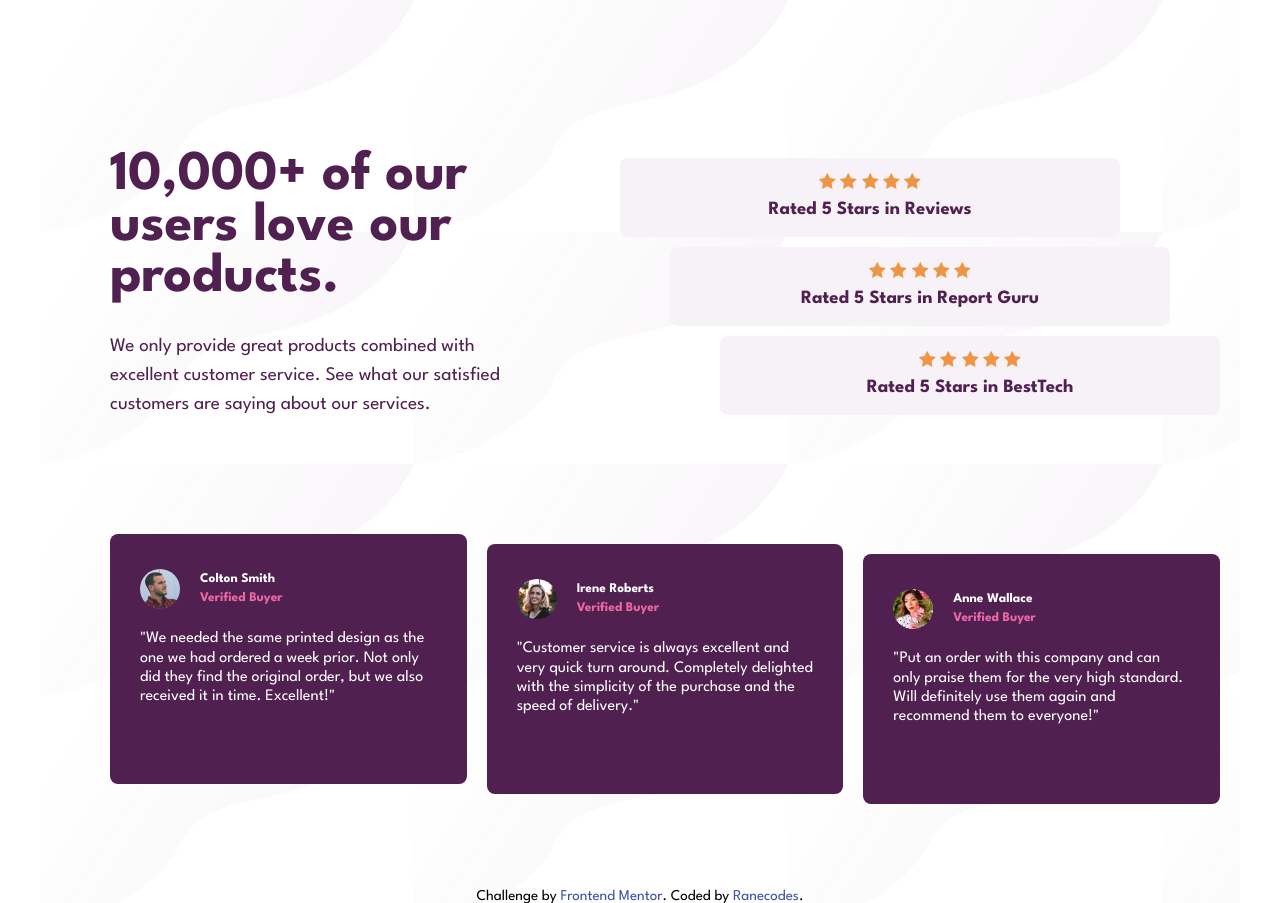
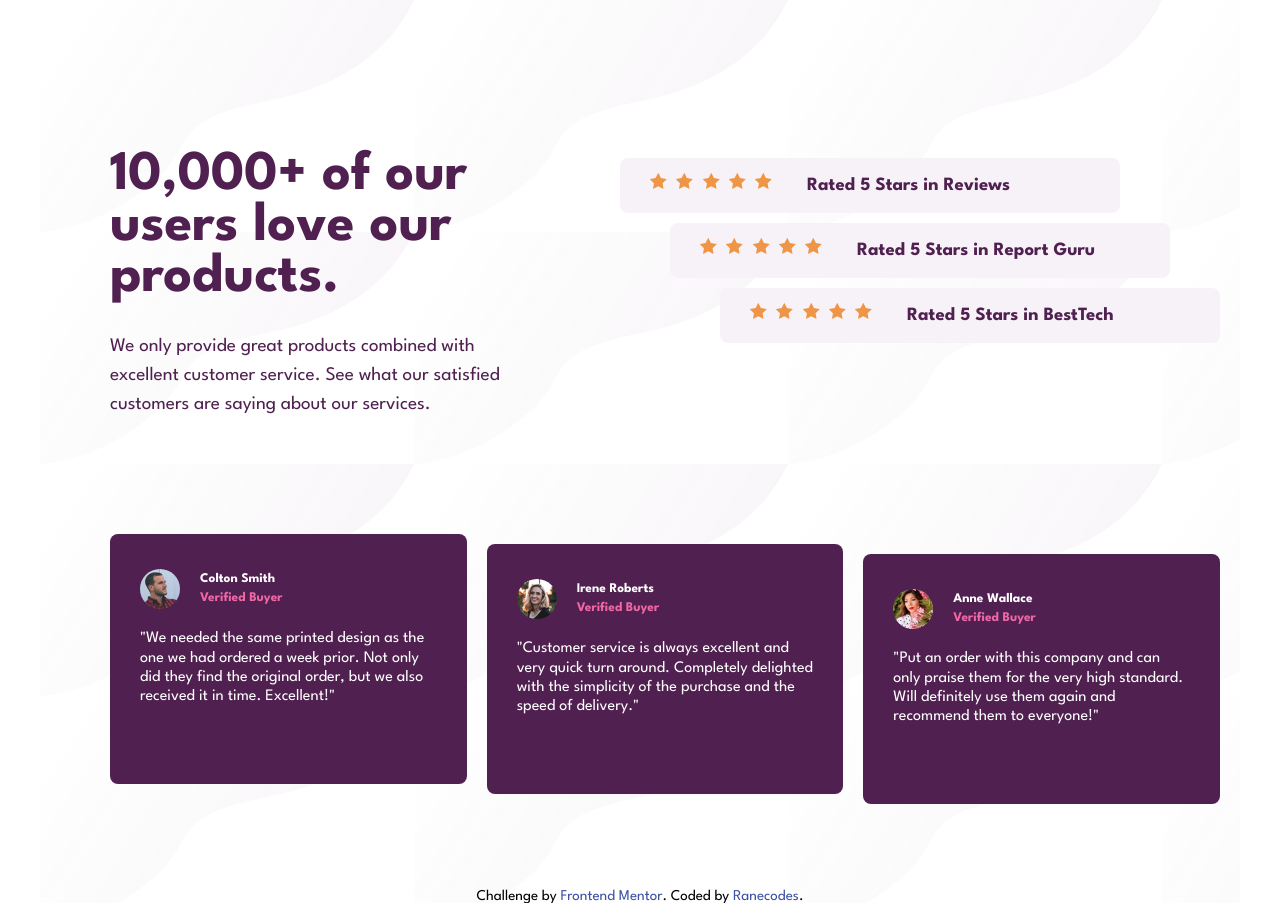
Before and after one commit to Ranecodes/social-proof-section, a plain HTML site: page index.html in a window 1280 px wide. Drawn offline with Linux system fonts and the light colour scheme.

Commit message:
adjusted the stars arrangement

```diff
--- a/index.html
+++ b/index.html
@@ -30,27 +30,33 @@
         </div>
         <div class="stars-container">
           <div class="star-card" id="star-card-one">
+            <div class="stars-itself">
               <img src="images/icon-star.svg" alt="" />
               <img src="images/icon-star.svg" alt="" />
               <img src="images/icon-star.svg" alt="" />
               <img src="images/icon-star.svg" alt="" />
               <img src="images/icon-star.svg" alt="" />
+            </div>
             <h3>Rated 5 Stars in Reviews</h3>
           </div>
           <section class="star-card" id="star-card-two">
+            <div class="stars-itself">
               <img src="images/icon-star.svg" alt="" />
               <img src="images/icon-star.svg" alt="" />
               <img src="images/icon-star.svg" alt="" />
               <img src="images/icon-star.svg" alt="" />
               <img src="images/icon-star.svg" alt="" />
+            </div>
             <h3>Rated 5 Stars in Report Guru</h3>
           </section>
           <section class="star-card" id="star-card-three">
+            <div class="stars-itself">
               <img src="images/icon-star.svg" alt="" />
               <img src="images/icon-star.svg" alt="" />
               <img src="images/icon-star.svg" alt="" />
               <img src="images/icon-star.svg" alt="" />
               <img src="images/icon-star.svg" alt="" />
+            </div>
             <h3>Rated 5 Stars in BestTech</h3>
           </section>
         </div>
--- a/style.css
+++ b/style.css
@@ -125,10 +125,17 @@
     }
     .stars-container{
         display: block;
-        /* border: 2px solid blue; */
     }
     .star-card{
         width: 500px;
+        display: flex;
+        align-items: center;
+    }
+    .stars-itself {
+        margin: 0 30px;
+    }
+    .stars-itself img {
+        padding-right: 5px;
     }
     #star-card-one {
         margin-left: 100px;
@@ -215,6 +222,14 @@
     }
     .star-card{
         width: 500px;
+        display: flex;
+        align-items: center;
+    }
+    .stars-itself {
+        margin: 0 30px;
+    }
+    .stars-itself img {
+        padding-right: 5px;
     }
     #star-card-one {
         margin-left: 100px;
```
Lines whose indentation alone changed are shown as unchanged.
